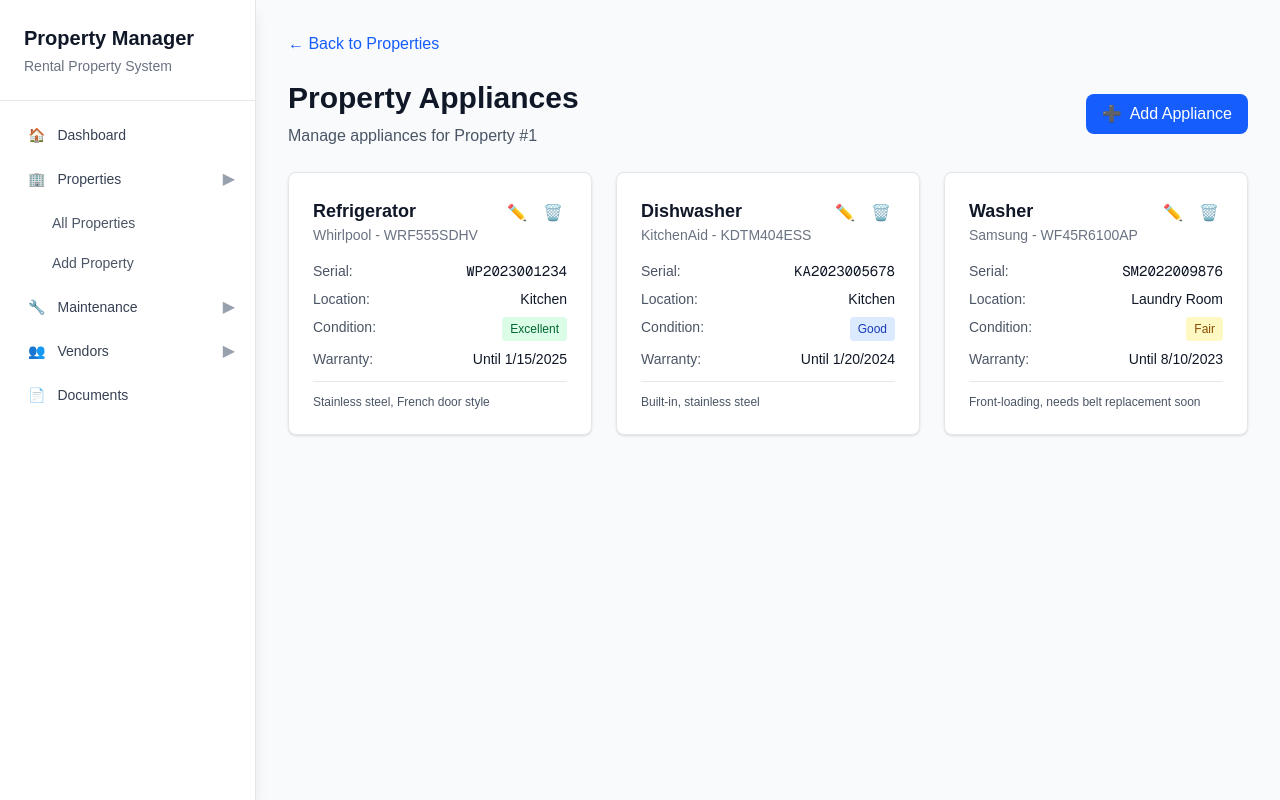
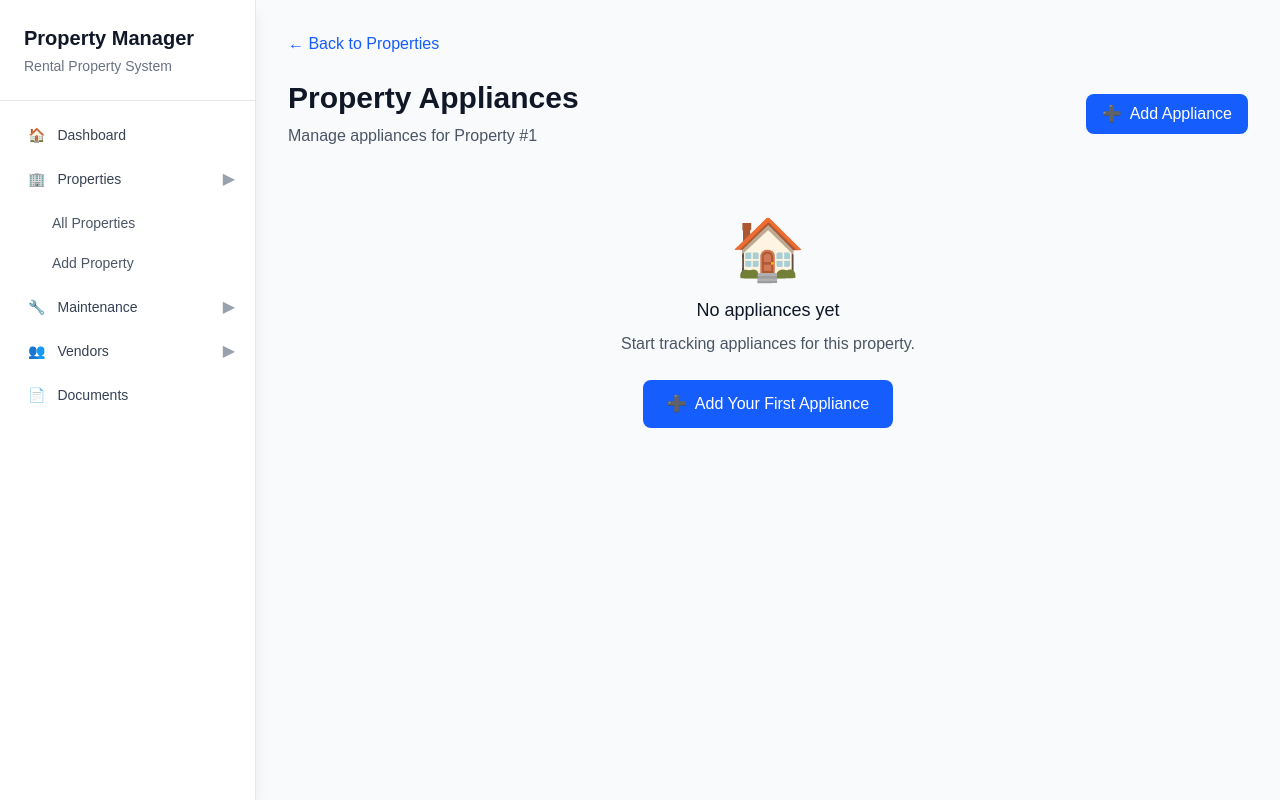
Before and after one commit to MasonDudley/home-manual, a Next.js app: page /properties/1/appliances in a window 1280 px wide. Built offline with nearby package versions, Linux system fonts and the light colour scheme.

Commit message:
Update appliances page to use data manager with proper data persistence and remove fake data

```diff
--- a/src/app/properties/[propertyId]/appliances/page.tsx
+++ b/src/app/properties/[propertyId]/appliances/page.tsx
@@ -1,62 +1,9 @@
 'use client';
 
-import { useState } from 'react';
+import { useState, useEffect } from 'react';
 import Link from 'next/link';
 import { useParams } from 'next/navigation';
-
-// Define proper TypeScript interfaces
-interface Appliance {
-  id: number;
-  type: string;
-  brand: string;
-  model: string;
-  serialNumber: string;
-  location: string;
-  purchaseDate: string;
-  warranty: string;
-  condition: string;
-  notes: string;
-}
-
-// Mock appliances data
-const mockAppliances: Appliance[] = [
-  {
-    id: 1,
-    type: 'Refrigerator',
-    brand: 'Whirlpool',
-    model: 'WRF555SDHV',
-    serialNumber: 'WP2023001234',
-    location: 'Kitchen',
-    purchaseDate: '2023-01-15',
-    warranty: '2025-01-15',
-    condition: 'Excellent',
-    notes: 'Stainless steel, French door style'
-  },
-  {
-    id: 2,
-    type: 'Dishwasher',
-    brand: 'KitchenAid',
-    model: 'KDTM404ESS',
-    serialNumber: 'KA2023005678',
-    location: 'Kitchen',
-    purchaseDate: '2023-01-20',
-    warranty: '2024-01-20',
-    condition: 'Good',
-    notes: 'Built-in, stainless steel'
-  },
-  {
-    id: 3,
-    type: 'Washer',
-    brand: 'Samsung',
-    model: 'WF45R6100AP',
-    serialNumber: 'SM2022009876',
-    location: 'Laundry Room',
-    purchaseDate: '2022-08-10',
-    warranty: '2023-08-10',
-    condition: 'Fair',
-    notes: 'Front-loading, needs belt replacement soon'
-  }
-];
+import { getAppliances, saveAppliance, updateAppliance, deleteAppliance, type Appliance } from '../../../lib/dataManager';
 
 const applianceTypes = [
   'Refrigerator', 'Dishwasher', 'Oven/Range', 'Microwave', 'Washer', 'Dryer',
@@ -68,11 +15,12 @@ const conditions = ['Excellent', 'Good', 'Fair', 'Poor', 'Needs Replacement'];
 
 export default function PropertyAppliances() {
   const params = useParams();
-  const propertyId = params?.propertyId;
-  const [appliances, setAppliances] = useState<Appliance[]>(mockAppliances);
+  const propertyId = Number(params?.propertyId);
+  const [appliances, setAppliances] = useState<Appliance[]>([]);
   const [showAddForm, setShowAddForm] = useState(false);
   const [showDeleteModal, setShowDeleteModal] = useState<number | null>(null);
   const [editingAppliance, setEditingAppliance] = useState<Appliance | null>(null);
+  const [isSubmitting, setIsSubmitting] = useState(false);
 
   const [formData, setFormData] = useState({
     type: '',
@@ -85,6 +33,17 @@ export default function PropertyAppliances() {
     condition: 'Good',
     notes: ''
   });
+
+  // Load appliances when component mounts
+  useEffect(() => {
+    loadAppliances();
+  }, [propertyId]);
+
+  const loadAppliances = () => {
+    if (propertyId) {
+      setAppliances(getAppliances(propertyId));
+    }
+  };
 
   const resetForm = () => {
     setFormData({
@@ -102,34 +61,51 @@ export default function PropertyAppliances() {
     setShowAddForm(false);
   };
 
-  const handleSubmit = (e: React.FormEvent) => {
+  const handleSubmit = async (e: React.FormEvent) => {
     e.preventDefault();
+    setIsSubmitting(true);
+
+    try {
       if (editingAppliance) {
         // Update existing appliance
-      setAppliances(appliances.map(app =>
-        app.id === editingAppliance.id
-          ? { ...formData, id: editingAppliance.id } as Appliance
-          : app
-      ));
+        updateAppliance(editingAppliance.id, formData);
       } else {
         // Add new appliance
-      const newAppliance: Appliance = {
+        saveAppliance({
           ...formData,
-        id: Math.max(...appliances.map(a => a.id), 0) + 1
-      };
-      setAppliances([...appliances, newAppliance]);
+          propertyId: propertyId
+        });
       }
+
+      loadAppliances(); // Reload appliances
       resetForm();
+    } catch (error) {
+      console.error('Error saving appliance:', error);
+      alert('Failed to save appliance. Please try again.');
+    } finally {
+      setIsSubmitting(false);
+    }
   };
 
   const handleEdit = (appliance: Appliance) => {
-    setFormData(appliance);
+    setFormData({
+      type: appliance.type,
+      brand: appliance.brand,
+      model: appliance.model,
+      serialNumber: appliance.serialNumber,
+      location: appliance.location,
+      purchaseDate: appliance.purchaseDate,
+      warranty: appliance.warranty,
+      condition: appliance.condition,
+      notes: appliance.notes
+    });
     setEditingAppliance(appliance);
     setShowAddForm(true);
   };
 
   const handleDelete = (id: number) => {
-    setAppliances(appliances.filter(app => app.id !== id));
+    deleteAppliance(id);
+    loadAppliances(); // Reload appliances
     setShowDeleteModal(null);
   };
 
@@ -334,9 +310,10 @@ export default function PropertyAppliances() {
                   </button>
                   <button
                     type="submit"
-                    className="px-4 py-2 bg-blue-600 text-white rounded-lg hover:bg-blue-700"
+                    disabled={isSubmitting}
+                    className="px-4 py-2 bg-blue-600 text-white rounded-lg hover:bg-blue-700 disabled:opacity-50"
                   >
-                    {editingAppliance ? 'Update Appliance' : 'Add Appliance'}
+                    {isSubmitting ? 'Saving...' : (editingAppliance ? 'Update Appliance' : 'Add Appliance')}
                   </button>
                 </div>
               </form>
@@ -346,6 +323,7 @@ export default function PropertyAppliances() {
       )}
 
       {/* Appliances List */}
+      {appliances.length > 0 ? (
         <div className="grid grid-cols-1 lg:grid-cols-2 xl:grid-cols-3 gap-6">
           {appliances.map((appliance) => (
             <div
@@ -387,12 +365,14 @@ export default function PropertyAppliances() {
                   </span>
                 </div>
 
+                {appliance.location && (
                   <div className="flex justify-between">
                     <span className="text-gray-600 dark:text-gray-400">Location:</span>
                     <span className="text-gray-900 dark:text-white">
                       {appliance.location}
                     </span>
                   </div>
+                )}
 
                 <div className="flex justify-between">
                   <span className="text-gray-600 dark:text-gray-400">Condition:</span>
@@ -426,6 +406,25 @@ export default function PropertyAppliances() {
             </div>
           ))}
         </div>
+      ) : (
+        /* Empty State */
+        <div className="text-center py-12">
+          <div className="text-6xl mb-4">🏠</div>
+          <h3 className="text-lg font-medium text-gray-900 dark:text-white mb-2">
+            No appliances yet
+          </h3>
+          <p className="text-gray-600 dark:text-gray-400 mb-6">
+            Start tracking appliances for this property.
+          </p>
+          <button
+            onClick={() => setShowAddForm(true)}
+            className="bg-blue-600 hover:bg-blue-700 text-white px-6 py-3 rounded-lg inline-flex items-center"
+          >
+            <span className="mr-2">➕</span>
+            Add Your First Appliance
+          </button>
+        </div>
+      )}
 
       {/* Delete Confirmation Modal */}
       {showDeleteModal && (
@@ -454,25 +453,6 @@ export default function PropertyAppliances() {
           </div>
         </div>
       )}
-
-      {appliances.length === 0 && (
-        <div className="text-center py-12">
-          <div className="text-6xl mb-4">🏠</div>
-          <h3 className="text-lg font-medium text-gray-900 dark:text-white mb-2">
-            No appliances yet
-          </h3>
-          <p className="text-gray-600 dark:text-gray-400 mb-6">
-            Start tracking appliances for this property.
-          </p>
-          <button
-            onClick={() => setShowAddForm(true)}
-            className="bg-blue-600 hover:bg-blue-700 text-white px-6 py-3 rounded-lg inline-flex items-center"
-          >
-            <span className="mr-2">➕</span>
-            Add Your First Appliance
-          </button>
-        </div>
-      )}
     </div>
   );
 }
```
Lines whose indentation alone changed are shown as unchanged.
